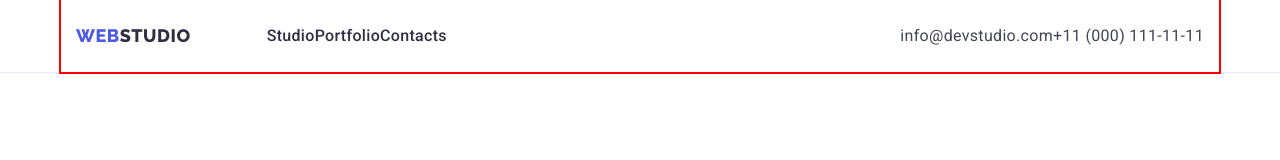
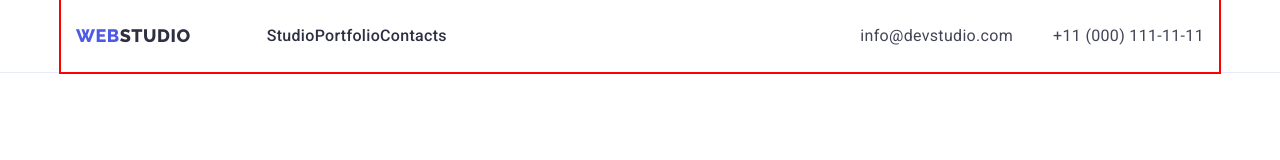
Before and after one commit to SENKOVAOLGA/goit-markup-hw-03, a plain HTML site: page portfolio.html in a window 1280 px wide. Shown: the top 160 px of the page. Drawn offline with nearby package versions, Linux system fonts and the light colour scheme.

Commit message:
adress-links

```diff
--- a/css/styles.css
+++ b/css/styles.css
@@ -362,3 +362,8 @@ border: 1px solid var(--cornflower);
 /* .menu-item{
     width: calc((100% - 48px) / 3);
 } */
+.address-links{
+    display: flex;
+  align-items: center;
+  gap: 40px;
+}
--- a/portfolio.html
+++ b/portfolio.html
@@ -27,7 +27,7 @@
         </ul>
       </nav>
         <address class="contacts">
-          <ul class="list">
+          <ul class="list address-links">
              <li>
                  <a class="contact-link link" href="mailto:info@devstudio.com">info@devstudio.com</a>
              </li>
```
